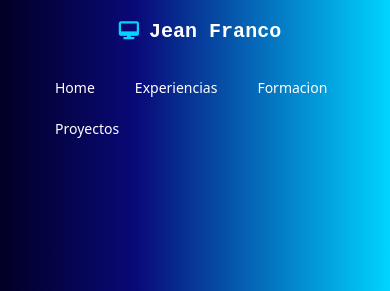
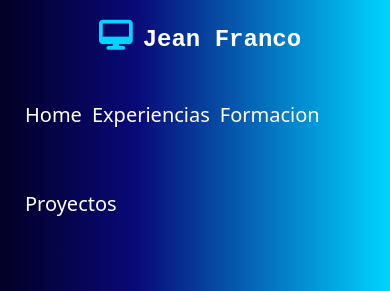
Before and after one commit to Jeanfranco-32/frontportfolio, an Angular app: page /home in a window 390 px wide. Shown: the top 291 px of the page. Built offline with nearby package versions, Linux system fonts and the light colour scheme; no server answers.

Commit message:
le cambie el navnar en la mediaquerys a cada componente

```diff
--- a/src/app/pages/experiencia/experiencia.component.css
+++ b/src/app/pages/experiencia/experiencia.component.css
@@ -1,3 +1,22 @@
+/* Estilos generales para la navbar */
+.navbar {
+	padding: 20px 0;
+}
+
+.navbar h2 {
+	color: white;
+	font-size: 30px;
+	font-weight: 700;
+	font-family: "Courier New", Courier, monospace;
+}
+
+.navbar i {
+	color: rgba(0, 212, 255, 1);
+	margin: 0 10px;
+	font-size: 30px;
+}
+
+/* Estilos para los items del navbar */
 .navbar .navbar-nav {
 	display: flex;
 	justify-content: center;
@@ -20,7 +39,6 @@
 .navbar .nav-link:hover {
 	color: #1abc9c;
 }
-
 h1 {
 	text-align: center;
 	margin: 60px 0 20px;
@@ -78,25 +96,19 @@ h1 {
 
 /* Móvil*/
 @media (max-width: 480px) {
-	.navbar i {
-		font-size: 18px;
-	}
-
-	.navbar-nav {
+	.navbar .navbar-nav {
 		flex-direction: column;
+		align-items: center;
 		width: 100%;
-		align-items: center;
+		padding: 0;
 	}
 
 	.navbar .nav-link {
-		font-size: 14px;
-		width: 100%;
-		text-align: center;
-		padding: 10px 0;
+		font-size: 18px;
+		margin: 10px 0;
 	}
 
-	.navbar .nav-link:hover {
-		color: #1abc9c;
-		transform: translateY(-2px);
+	.navbar h2 {
+		font-size: 22px;
 	}
 }
--- a/src/app/pages/experiencia/experiencia.component.html
+++ b/src/app/pages/experiencia/experiencia.component.html
@@ -15,8 +15,7 @@
             </li>
         </ul>
     </nav>
-</header>
-
+  </header>
 <h1>Experiencias</h1>
 <section class="experiencias">
     <div class="experiencias-content">
--- a/src/app/pages/formacion/formacion.component.css
+++ b/src/app/pages/formacion/formacion.component.css
@@ -1,3 +1,22 @@
+/* Estilos generales para la navbar */
+.navbar {
+	padding: 20px 0;
+}
+
+.navbar h2 {
+	color: white;
+	font-size: 30px;
+	font-weight: 700;
+	font-family: "Courier New", Courier, monospace;
+}
+
+.navbar i {
+	color: rgba(0, 212, 255, 1);
+	margin: 0 10px;
+	font-size: 30px;
+}
+
+/* Estilos para los items del navbar */
 .navbar .navbar-nav {
 	display: flex;
 	justify-content: center;
@@ -79,25 +98,19 @@ div {
 
 /* Móvil*/
 @media (max-width: 480px) {
-	.navbar i {
-		font-size: 18px;
-	}
-
-	.navbar-nav {
+	.navbar .navbar-nav {
 		flex-direction: column;
+		align-items: center;
 		width: 100%;
-		align-items: center;
+		padding: 0;
 	}
 
 	.navbar .nav-link {
-		font-size: 14px;
-		width: 100%;
-		text-align: center;
-		padding: 10px 0;
+		font-size: 18px;
+		margin: 10px 0;
 	}
 
-	.navbar .nav-link:hover {
-		color: #1abc9c;
-		transform: translateY(-2px);
+	.navbar h2 {
+		font-size: 22px;
 	}
 }
--- a/src/app/pages/home/home.component.css
+++ b/src/app/pages/home/home.component.css
@@ -4,23 +4,25 @@
 	padding: 0 15px;
 }
 
+/* Estilos generales para la navbar */
 .navbar {
 	padding: 20px 0;
+}
 
-	h2 {
+.navbar h2 {
 	color: white;
 	font-size: 30px;
 	font-weight: 700;
 	font-family: "Courier New", Courier, monospace;
 }
 
-	i {
+.navbar i {
 	color: rgba(0, 212, 255, 1);
 	margin: 0 10px;
 	font-size: 30px;
 }
-}
 
+/* Estilos para los items del navbar */
 .navbar .navbar-nav {
 	display: flex;
 	justify-content: center;
@@ -476,31 +478,33 @@
 
 /* Móviles*/
 @media (max-width: 480px) {
-	/* Navbar */
-	.navbar h2 {
-		font-size: 20px;
+	/* Cambiar la barra de navegación a formato vertical */
+	.navbar .navbar-nav {
+		flex-direction: column;
+		align-items: center;
+		width: 100%;
 	}
 
-	.navbar i {
-		font-size: 18px;
-	}
-
-	.navbar-nav {
-		flex-direction: column;
-		width: 100%;
-		align-items: center;
+	.navbar .nav-item {
+		margin-bottom: 15px;
 	}
 
 	.navbar .nav-link {
-		font-size: 14px;
-		width: 100%;
-		text-align: center;
-		padding: 10px 0;
+		font-size: 20px;
+		margin: 10px 5px;
 	}
 
-	.navbar .nav-link:hover {
-		color: #1abc9c;
-		transform: translateY(-2px);
+	/* Ajustes en el logo */
+	.navbar h2 {
+		font-size: 24px;
+	}
+
+	/* Botón hamburguesa */
+	.navbar-toggler {
+		position: absolute;
+		top: 20px;
+		right: 20px;
+		z-index: 1000;
 	}
 
 	.detalle-content {
--- a/src/app/pages/home/home.component.ts
+++ b/src/app/pages/home/home.component.ts
@@ -12,7 +12,7 @@ import { DatePipe } from '@angular/common';
 
 @Component({
   selector: 'app-home',
-  imports: [DatePipe],
+  imports: [],
   templateUrl: './home.component.html',
   styleUrl: './home.component.css'
 })
@@ -32,4 +32,5 @@ export class HomeComponent {
     this.formacion = await this.formacionService.getAll();
     this.proyectos = await this.proyectoService.getAll();
   }
+
 }
--- a/src/app/pages/proyecto/proyecto.component.css
+++ b/src/app/pages/proyecto/proyecto.component.css
@@ -1,3 +1,22 @@
+/* Estilos generales para la navbar */
+.navbar {
+	padding: 20px 0;
+}
+
+.navbar h2 {
+	color: white;
+	font-size: 30px;
+	font-weight: 700;
+	font-family: "Courier New", Courier, monospace;
+}
+
+.navbar i {
+	color: rgba(0, 212, 255, 1);
+	margin: 0 10px;
+	font-size: 30px;
+}
+
+/* Estilos para los items del navbar */
 .navbar .navbar-nav {
 	display: flex;
 	justify-content: center;
@@ -103,26 +122,20 @@ h1 {
 
 /* Móvil*/
 @media (max-width: 480px) {
-	.navbar i {
-		font-size: 18px;
-	}
-
-	.navbar-nav {
+	.navbar .navbar-nav {
 		flex-direction: column;
+		align-items: center;
 		width: 100%;
-		align-items: center;
+		padding: 0;
 	}
 
 	.navbar .nav-link {
-		font-size: 14px;
-		width: 100%;
-		text-align: center;
-		padding: 10px 0;
+		font-size: 18px;
+		margin: 10px 0;
 	}
 
-	.navbar .nav-link:hover {
-		color: #1abc9c;
-		transform: translateY(-2px);
+	.navbar h2 {
+		font-size: 22px;
 	}
 	.project-container {
 		padding: 0 20px;
--- a/src/app/pages/proyecto/proyecto.component.html
+++ b/src/app/pages/proyecto/proyecto.component.html
@@ -15,8 +15,7 @@
             </li>
         </ul>
     </nav>
-</header>
-
+  </header>
 <h1> <i class="fa-solid fa-briefcase"></i> Mis Proyectos</h1>
 <section>
     <div class="project-container">
```
Also changed, not shown: src/app/pages/formacion/formacion.component.html (indentation only), src/app/pages/home/home.component.html (indentation only). Lines whose indentation alone changed are shown as unchanged.
